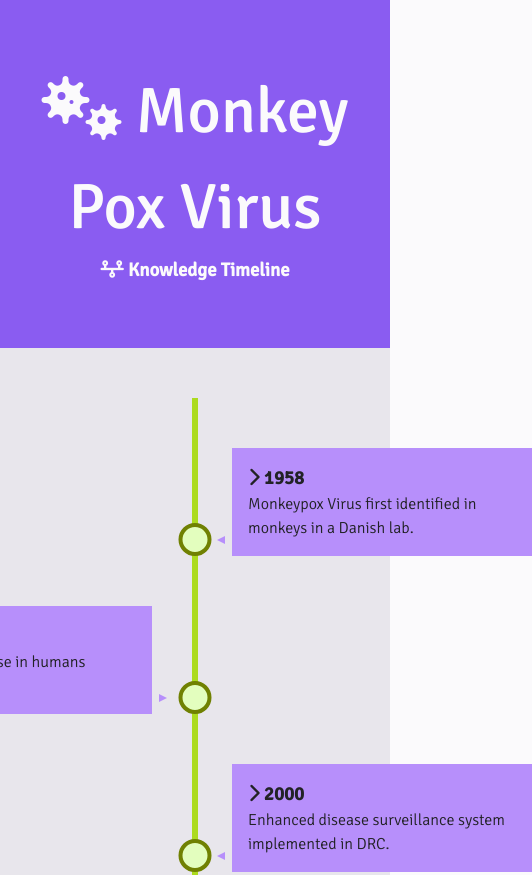
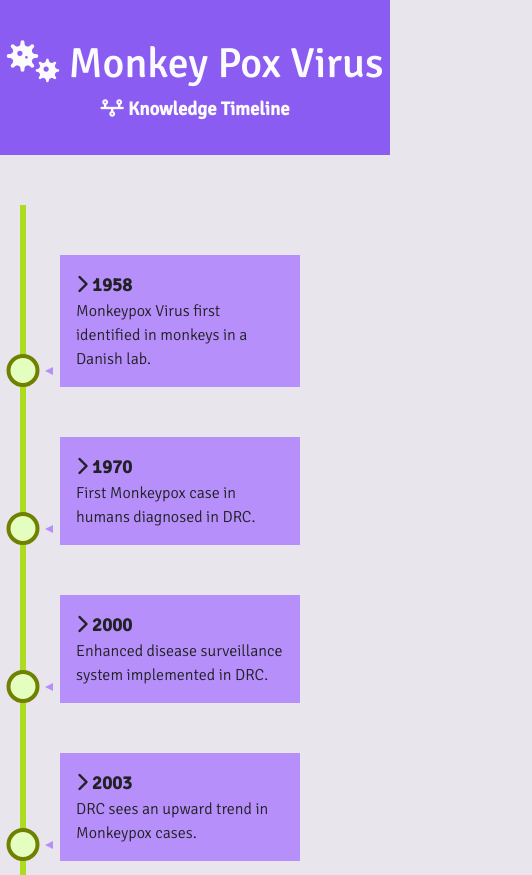
Before and after one commit to mikenjuki/Knowledge-Timeline, a plain HTML site: page index.html in a window 390 px wide. Shown: the top 875 px of the page, 532 px wide, since content can reach past the window. Drawn offline with Linux system fonts and the light colour scheme.

Commit message:
Responsiveness

```diff
--- a/main.css
+++ b/main.css
@@ -46,7 +46,7 @@
 body {
   font-family: "Signika", sans-serif;
   color: var(--neutral-900);
-  background: var(--neutral-100);
+  background: var(--neutral-200);
   line-height: 1.5;
   overflow-x: hidden;
   padding-bottom: 50px;
@@ -153,3 +153,42 @@ p {
   border-width: 4px 0 4px 8px;
   border-color: transparent transparent transparent var(--primary-300);
 }
+
+@media (max-width: 900px) {
+  #timeline ul li div {
+    width: 250px;
+  }
+
+  #timeline ul li:nth-child(even) div {
+    left: -284px;
+  }
+}
+
+/* Mobile Responsiveness */
+@media (max-width: 640px) {
+  #main-header {
+    padding: 2rem 0;
+  }
+
+  #main-header h1 {
+    font-size: 42px;
+  }
+
+  #timeline ul li {
+    margin-left: 20px;
+  }
+
+  #timeline ul li div {
+    width: calc(100vw - 150px);
+  }
+
+  #timeline ul li:nth-child(even) div {
+    left: 40px;
+  }
+
+  #timeline ul li:nth-child(even) div::before {
+    left: -15px;
+    border-width: 4px 8px 4px 0;
+    border-color: transparent var(--primary-300) transparent transparent;
+  }
+}
```
